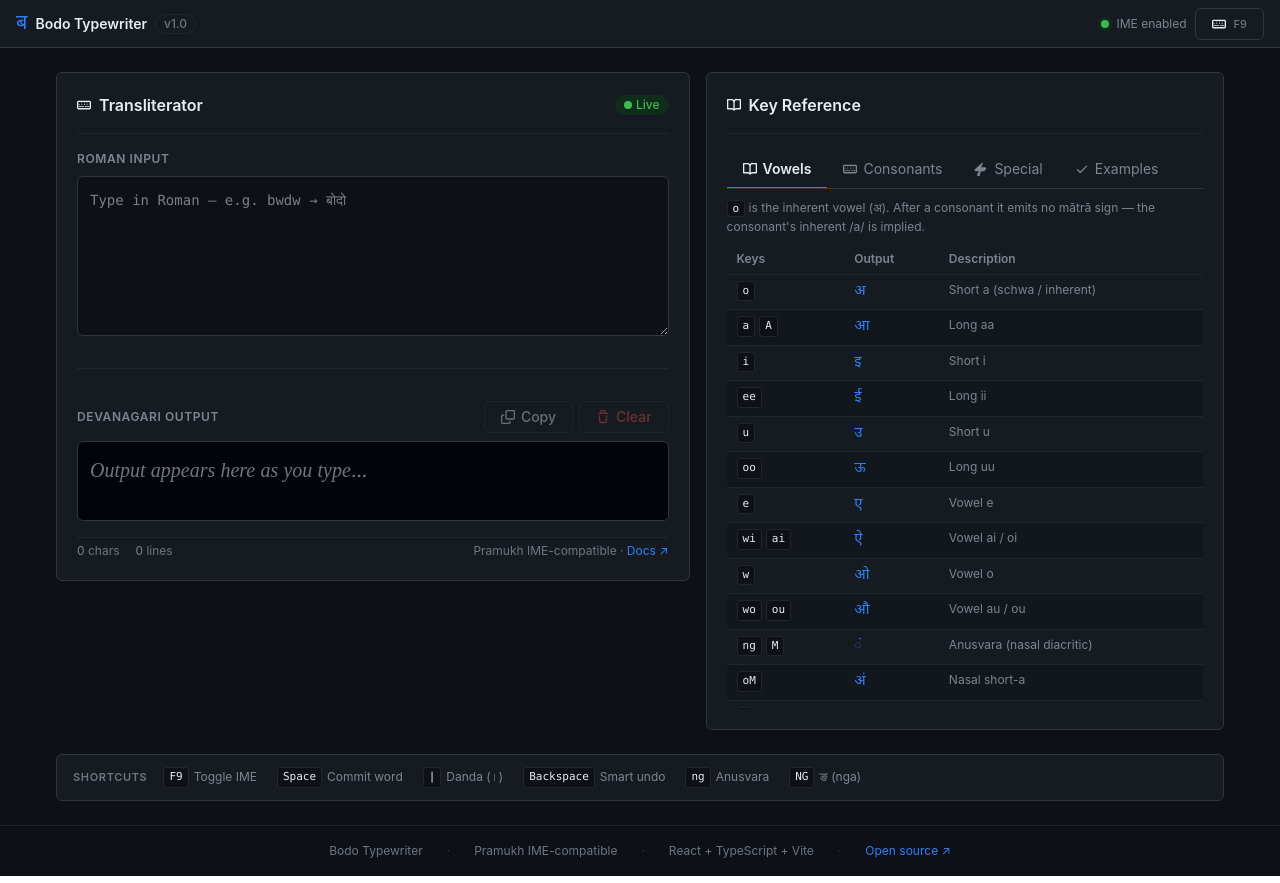
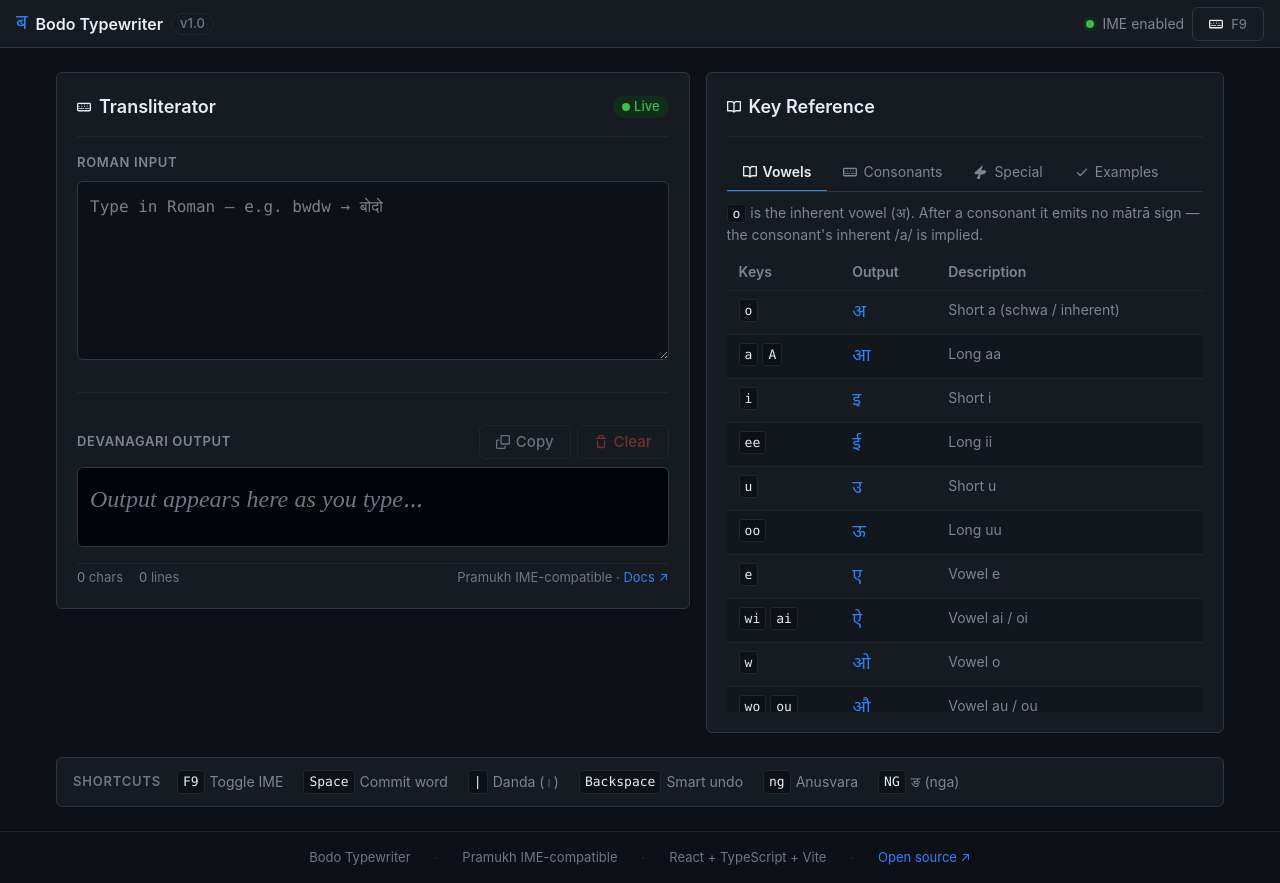
Before and after one commit to bodo-land/bodo-typewriter, a React (Vite) app: page / in a window 1280 px wide. Built offline with nearby package versions, Linux system fonts and the light colour scheme.

Commit message:
A little bit larger font size.

```diff
--- a/src/App.tsx
+++ b/src/App.tsx
@@ -31,7 +31,7 @@
     backgroundColor: GH.canvasDefault,
     color: GH.fgDefault,
     fontFamily: "-apple-system, BlinkMacSystemFont, 'Segoe UI', 'Noto Sans', Helvetica, Arial, sans-serif",
-    fontSize: '14px',
+    fontSize: '16px',
     lineHeight: '1.5',
   } as React.CSSProperties,
 
@@ -62,7 +62,7 @@
     borderRadius: '6px',
     color: GH.fgDefault,
     fontFamily: 'ui-monospace, SFMono-Regular, SF Mono, Menlo, Consolas, monospace',
-    fontSize: '14px',
+    fontSize: '16px',
     lineHeight: '1.6',
     padding: '12px',
     resize: 'vertical',
@@ -77,7 +77,7 @@
     borderRadius: '6px',
     color: GH.fgDefault,
     fontFamily: "'Noto Sans Devanagari', 'Mangal', serif",
-    fontSize: '20px',
+    fontSize: '24px',
     lineHeight: '1.8',
     padding: '12px',
     minHeight: '80px',
@@ -91,9 +91,9 @@
     color: '#ffffff',
     cursor: 'pointer',
     fontFamily: 'inherit',
-    fontSize: '14px',
+    fontSize: '15px',
     fontWeight: 500,
-    padding: '5px 16px',
+    padding: '6px 16px',
     display: 'inline-flex',
     alignItems: 'center',
     gap: '6px',
@@ -109,9 +109,9 @@
     color: GH.fgDefault,
     cursor: 'pointer',
     fontFamily: 'inherit',
-    fontSize: '14px',
+    fontSize: '15px',
     fontWeight: 500,
-    padding: '5px 16px',
+    padding: '6px 16px',
     display: 'inline-flex',
     alignItems: 'center',
     gap: '6px',
@@ -126,9 +126,9 @@
     color: GH.dangerFg,
     cursor: 'pointer',
     fontFamily: 'inherit',
-    fontSize: '14px',
+    fontSize: '15px',
     fontWeight: 500,
-    padding: '5px 16px',
+    padding: '6px 16px',
     display: 'inline-flex',
     alignItems: 'center',
     gap: '6px',
@@ -141,8 +141,8 @@
     alignItems: 'center',
     gap: '4px',
     padding: '0 8px',
-    height: '20px',
-    fontSize: '12px',
+    height: '22px',
+    fontSize: '13px',
     fontWeight: 500,
     borderRadius: '20px',
     color,
@@ -159,11 +159,11 @@
   table: {
     width: '100%',
     borderCollapse: 'collapse',
-    fontSize: '12px',
+    fontSize: '14px',
   } as React.CSSProperties,
 
   th: {
-    padding: '6px 10px',
+    padding: '8px 12px',
     textAlign: 'left',
     color: GH.fgMuted,
     fontWeight: 600,
@@ -174,14 +174,14 @@
   } as React.CSSProperties,
 
   td: {
-    padding: '6px 10px',
+    padding: '8px 12px',
     borderBottom: `1px solid ${GH.borderMuted}`,
     verticalAlign: 'top',
   } as React.CSSProperties,
 
   code: {
     fontFamily: 'ui-monospace, SFMono-Regular, SF Mono, Menlo, Consolas, monospace',
-    fontSize: '11px',
+    fontSize: '13px',
     backgroundColor: GH.canvasDefault,
     border: `1px solid ${GH.borderMuted}`,
     borderRadius: '3px',
@@ -190,7 +190,7 @@
   } as React.CSSProperties,
 
   sectionLabel: {
-    fontSize: '12px',
+    fontSize: '13px',
     fontWeight: 600,
     color: GH.fgMuted,
     textTransform: 'uppercase',
@@ -200,7 +200,7 @@
   } as React.CSSProperties,
 
   h2: {
-    fontSize: '16px',
+    fontSize: '18px',
     fontWeight: 600,
     color: GH.fgDefault,
     margin: 0,
@@ -451,7 +451,7 @@
             <td style={{
               ...s.td,
               fontFamily: "'Noto Sans Devanagari', 'Mangal', serif",
-              fontSize: '15px',
+              fontSize: '18px',
               color: GH.accentFg,
             }}>
               {row.output}
@@ -478,7 +478,7 @@
         }}>
           ब
         </span>
-        <span style={{ fontWeight: 600, fontSize: '14px' }}>Bodo Typewriter</span>
+        <span style={{ fontWeight: 600, fontSize: '16px' }}>Bodo Typewriter</span>
         <span style={s.label(GH.fgSubtle, 'transparent', GH.borderMuted)}>v1.0</span>
       </div>
 
@@ -486,12 +486,12 @@
 
       <div style={{ display: 'flex', alignItems: 'center', gap: '8px' }}>
         <StatusDot active={imeActive} />
-        <span style={{ fontSize: '12px', color: GH.fgMuted }}>
+        <span style={{ fontSize: '14px', color: GH.fgMuted }}>
           IME {imeActive ? 'enabled' : 'disabled'}
         </span>
         <Btn variant="secondary" onClick={onToggleIme} title="Toggle transliteration (F9)">
           <IcoKeyboard />
-          <span style={{ fontSize: '11px', color: GH.fgSubtle, marginLeft: '2px' }}>F9</span>
+          <span style={{ fontSize: '13px', color: GH.fgSubtle, marginLeft: '2px' }}>F9</span>
         </Btn>
       </div>
     </header>
@@ -548,7 +548,7 @@
             display: 'flex',
             alignItems: 'center',
             gap: '8px',
-            fontSize: '12px',
+            fontSize: '14px',
             color: GH.fgMuted,
           }}>
             <span>Composing</span>
@@ -556,7 +556,7 @@
             <span style={{ color: GH.fgSubtle }}>→</span>
             <span style={{
               fontFamily: "'Noto Sans Devanagari', 'Mangal', serif",
-              fontSize: '14px',
+              fontSize: '18px',
               color: GH.accentFg,
             }}>
               {/* Show only the in-progress portion */}
@@ -572,7 +572,7 @@
             display: 'flex',
             alignItems: 'center',
             gap: '6px',
-            fontSize: '12px',
+            fontSize: '14px',
             color: GH.attentionFg,
           }}>
             <span>⚠</span>
@@ -613,7 +613,7 @@
       <div style={{
         display: 'flex',
         gap: '16px',
-        fontSize: '12px',
+        fontSize: '13px',
         color: GH.fgSubtle,
         flexWrap: 'wrap',
         paddingTop: '4px',
@@ -656,7 +656,7 @@
       <div style={{ overflowY: 'auto', maxHeight: '520px' }}>
         {tab === 'vowels' && (
           <>
-            <p style={{ margin: '10px 0 8px', fontSize: '12px', color: GH.fgMuted }}>
+            <p style={{ margin: '10px 0 8px', fontSize: '14px', color: GH.fgMuted }}>
               <Key k="o" /> is the inherent vowel (अ). After a consonant it emits no mātrā sign —
               the consonant's inherent /a/ is implied.
             </p>
@@ -665,7 +665,7 @@
         )}
         {tab === 'consonants' && (
           <>
-            <p style={{ margin: '10px 0 8px', fontSize: '12px', color: GH.fgMuted }}>
+            <p style={{ margin: '10px 0 8px', fontSize: '14px', color: GH.fgMuted }}>
               Bodo uses an <strong style={{ color: GH.fgDefault }}>aspirated-first</strong> system —
               <Key k="k" /> → ख (aspirated), not क. Note: capital <Key k="I" /> = य, <Key k="O" /> = व.
             </p>
@@ -674,7 +674,7 @@
         )}
         {tab === 'special' && (
           <>
-            <p style={{ margin: '10px 0 8px', fontSize: '12px', color: GH.fgMuted }}>
+            <p style={{ margin: '10px 0 8px', fontSize: '14px', color: GH.fgMuted }}>
               Special characters and the <strong style={{ color: GH.fgDefault }}>ng rule</strong>:{' '}
               <Key k="ng" /> before a vowel → anusvara + ग + mātrā; before consonant/end → anusvara only.
               Two consonants with no vowel automatically insert halant (् ).
@@ -699,7 +699,7 @@
                     <td style={{
                       ...s.td,
                       fontFamily: "'Noto Sans Devanagari', 'Mangal', serif",
-                      fontSize: '16px',
+                      fontSize: '18px',
                       color: GH.accentFg,
                     }}>
                       {ex.devanagari}
@@ -739,7 +739,7 @@
       }),
     }}>
       <span style={{
-        fontSize: '11px',
+        fontSize: '13px',
         fontWeight: 600,
         color: GH.fgSubtle,
         textTransform: 'uppercase',
@@ -754,7 +754,7 @@
           display: 'inline-flex',
           alignItems: 'center',
           gap: '5px',
-          fontSize: '12px',
+          fontSize: '14px',
           color: GH.fgMuted,
           marginRight: '20px',
           padding: '2px 0',
@@ -836,7 +836,7 @@
         display: 'flex',
         justifyContent: 'center',
         gap: '24px',
-        fontSize: '12px',
+        fontSize: '13px',
         color: GH.fgSubtle,
         flexWrap: 'wrap',
       }}>
```
